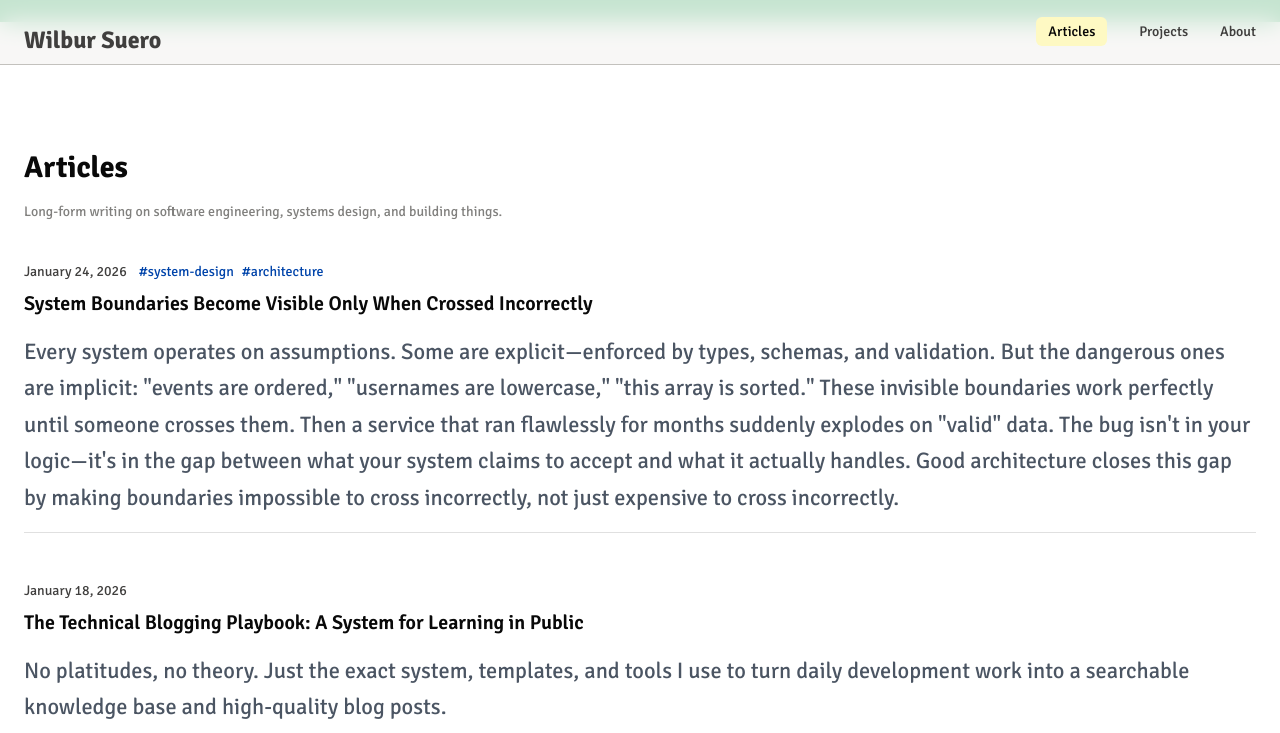
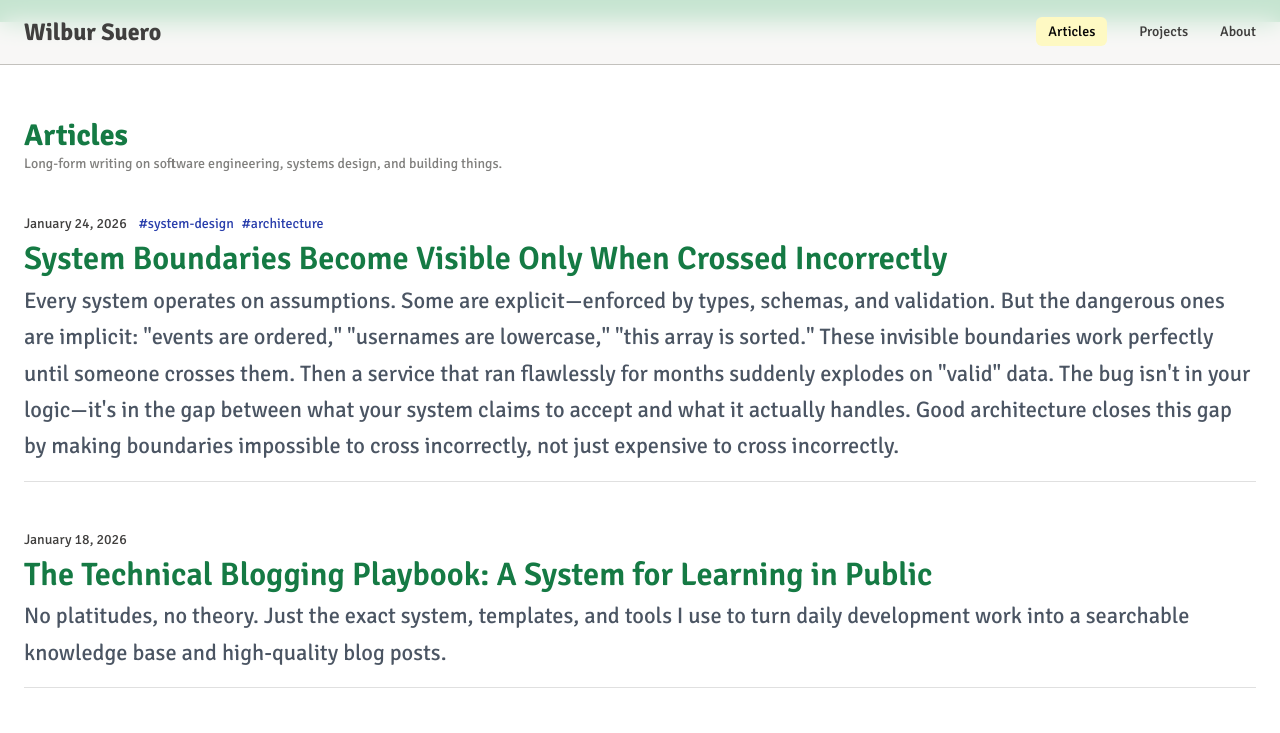
Before and after one commit to wilburhimself/wilburhimself.github.io, an Astro site: page / in a window 1280 px wide. Shown: the top 733 px of the page. Built offline with nearby package versions, Linux system fonts and the light colour scheme; Astro itself is replaced by a stand-in of ours.

Commit message:
fix colors

```diff
--- a/src/pages/blog/[slug].astro
+++ b/src/pages/blog/[slug].astro
@@ -17,7 +17,7 @@ const { Content } = await post.render();
 <BlogLayout title={post.data.title} description={post.data.excerpt} image={post.data.image}>
   <article>
     <header class="mb-8">
-      <h1 class="text-3xl font-bold mb-2">{post.data.title}</h1>
+      <h1 class="font-bold mb-2">{post.data.title}</h1>
       <div class="flex items-center gap-4 text-sm text-gray-medium">
         <time>{post.data.date}</time>
         {post.data.tags && (
--- a/src/pages/blog/page/[page].astro
+++ b/src/pages/blog/page/[page].astro
@@ -64,7 +64,7 @@ const posts = allPosts.slice(
             </div>
 
             <a href={`/blog/${post.slug}/`} class="block hover:no-underline">
-              <h2 class="text-xl font-semibold text-near-black group-hover:text-gray-700 transition-colors mt-0">
+              <h2 class="font-semibold text-near-black group-hover:text-gray-700 transition-colors mt-0">
                 {post.data.title}
               </h2>
 
--- a/src/pages/index.astro
+++ b/src/pages/index.astro
@@ -25,7 +25,7 @@ const posts = allPosts.slice(0, POSTS_PER_PAGE);
       posts.map((post) => (
         <article class="article-card group">
 
-            <div class="flex items-center gap-3 text-sm text-gray-medium mb-2">
+            <div class="flex items-center gap-3 text-sm text-gray-medium mb-0">
               <p class="mb-0">{post.data.date}</p>
               {post.data.tags && (
                 <div class="flex gap-2">
@@ -37,15 +37,15 @@ const posts = allPosts.slice(0, POSTS_PER_PAGE);
             </div>
 
             <a href={`/blog/${post.slug}/`} class="block hover:no-underline">
-              <h2 class="text-xl font-semibold text-near-black group-hover:text-gray-700 transition-colors mt-0">
+              <h2 class="font-semibold text-near-black group-hover:text-gray-700 transition-colors mt-0">
                 {post.data.title}
               </h2>
+            </a>
 
-              <p class="text-gray-600 leading-relaxed">{post.data.excerpt || 'Read more...'}</p>
-              <span class="hidden inline-block mt-3 text-sm text-gray-500 group-hover:text-gray-700 transition-colors">
-                Read article →
-              </span>
-            </a>
+            <p class="text-gray-600 leading-relaxed">{post.data.excerpt || 'Read more...'}</p>
+            <span class="hidden inline-block mt-3 text-sm text-gray-500 group-hover:text-gray-700 transition-colors">
+              Read article →
+            </span>
         </article>
       ))
     }
--- a/src/styles/global.css
+++ b/src/styles/global.css
@@ -16,20 +16,19 @@
   }
 
   h1, h2, h3, h4, h5, h6 {
-    @apply font-signika font-bold mb-4;
-    @apply mt-8;
+    @apply font-signika font-bold;
   }
 
   h1 {
-    @apply text-4xl;
+    font-size: 2.5em;
   }
 
   h2 {
-    @apply text-3xl;
+    font-size: 1.45em;
   }
 
   h3 {
-    @apply text-2xl;
+    font-size: 1.2em;
   }
 
   a {
@@ -38,8 +37,18 @@
 
   .main-content {
     a, .post-title-single {
-      color: #0044aa;
+      color: #2a3fac;
+
+      &:hover {
+        color: #000000;
+        text-decoration: underline;
+      }
     }
+
+    h1, h2, h3, h4, h5, h6 {
+      color: #157a44;
+    }
+
     .buttons {
       a {
         color: white;
```
